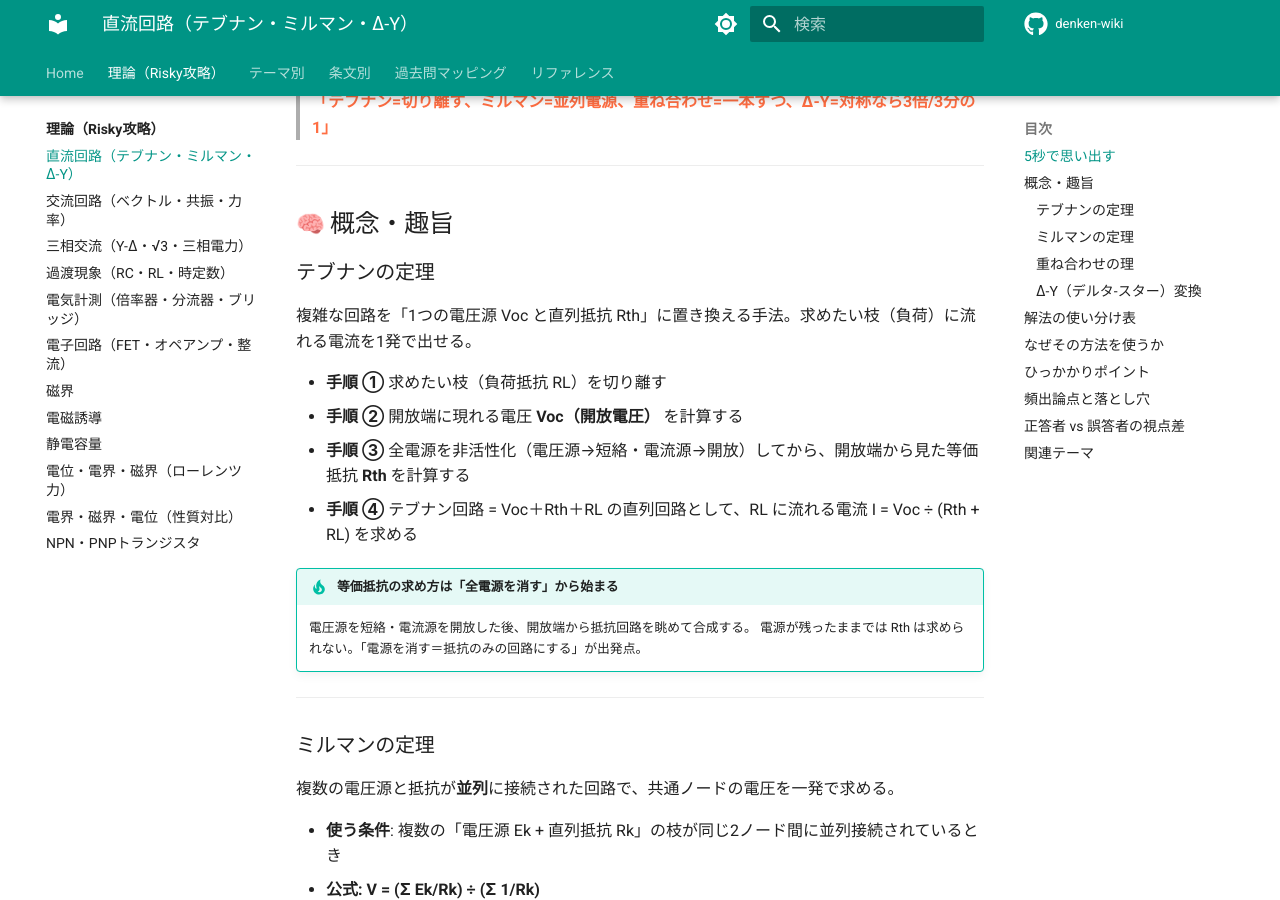
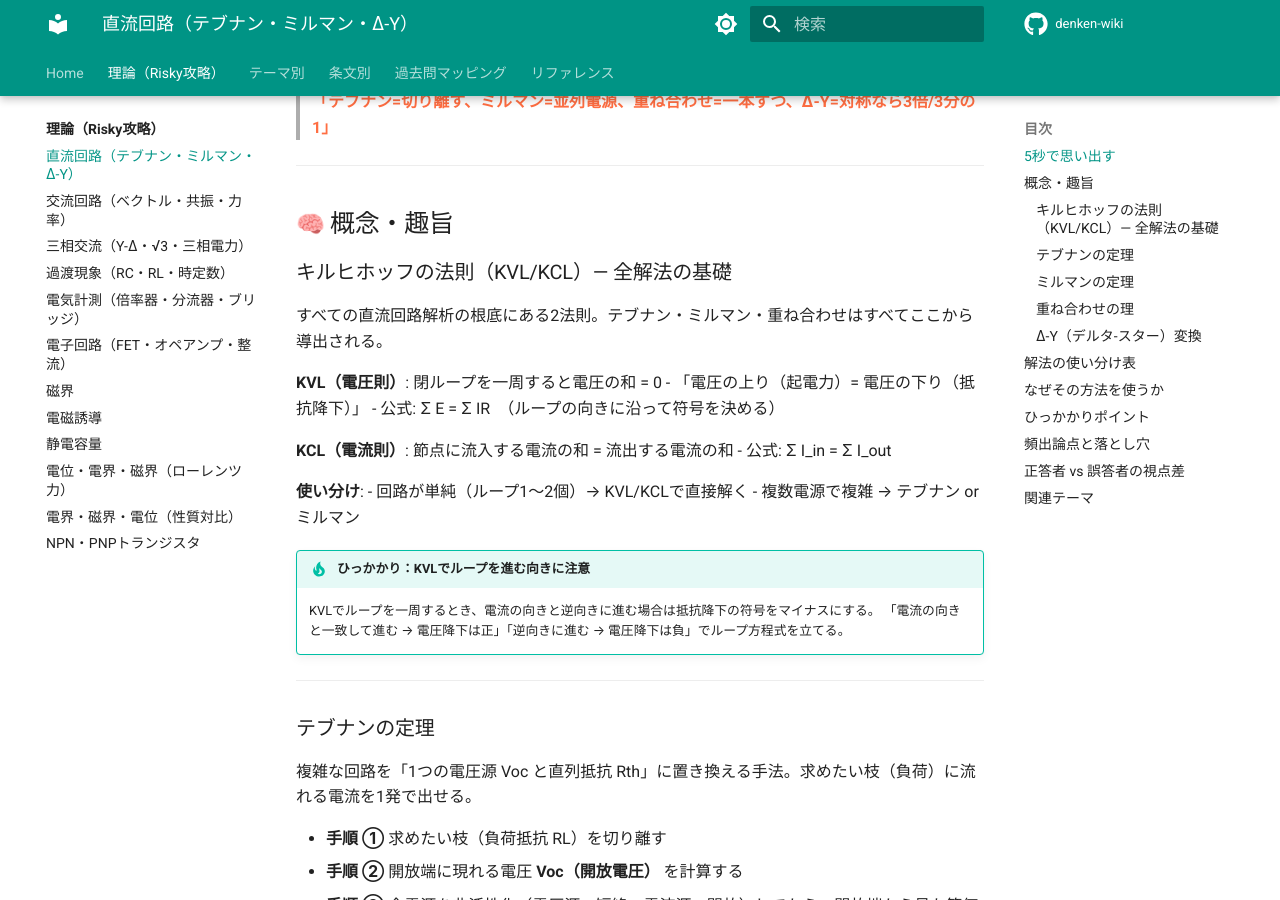
Before and after one commit to kfurufuru/denken-wiki, an MkDocs documentation site: the page built from docs/theory/dc-circuit.md, in a window 1280 px wide and 900 px high, scrolled down 341 px. Built offline with MkDocs 1.6.1 and Material for MkDocs 9.7.7, drawn with Linux system fonts in a browser that asks for light colours; emoji names are drawn with the system emoji font; comment, search, counter and statistics services are not loaded.

Commit message:
fix(theory): 落合陽一・ひろゆきレビュー指摘を全修正
- ac-circuit.md: ベクトル図「電流基準で90°進む」表現を明確化
- transient.md: 初期電荷ゼロ前提を !!! warning で明記、V₀あり時の別式追加
- measurement.md: ブリッジ変数P/Q/R/Xの位置関係を定義、二電力計法追加
- sansou-kouryuu.md: V結線（出力1/√3倍・利用率86.6%）を頻出論点に追加
- dc-circuit.md: KVL/KCLを全解法の基礎として概念冒頭に追加
- electronics.md: MOSFET vs JFET比較表（ゲート構造・動作モード）追加

Co-Authored-By: Claude Sonnet 4.6 <noreply@anthropic.com>

```diff
--- a/docs/theory/dc-circuit.md
+++ b/docs/theory/dc-circuit.md
@@ -9,6 +9,26 @@
 ---
 
 ## :brain: 概念・趣旨
+
+### キルヒホッフの法則（KVL/KCL）— 全解法の基礎
+すべての直流回路解析の根底にある2法則。テブナン・ミルマン・重ね合わせはすべてここから導出される。
+
+**KVL（電圧則）**: 閉ループを一周すると電圧の和 = 0
+- 「電圧の上り（起電力）= 電圧の下り（抵抗降下）」
+- 公式: Σ E = Σ IR　（ループの向きに沿って符号を決める）
+
+**KCL（電流則）**: 節点に流入する電流の和 = 流出する電流の和
+- 公式: Σ I_in = Σ I_out
+
+**使い分け**:
+- 回路が単純（ループ1〜2個）→ KVL/KCLで直接解く
+- 複数電源で複雑 → テブナン or ミルマン
+
+!!! tip "ひっかかり：KVLでループを進む向きに注意"
+    KVLでループを一周するとき、電流の向きと逆向きに進む場合は抵抗降下の符号をマイナスにする。
+    「電流の向きと一致して進む → 電圧降下は正」「逆向きに進む → 電圧降下は負」でループ方程式を立てる。
+
+---
 
 ### テブナンの定理
 
```
Also changed, not shown: docs/theory/ac-circuit.md (+3 -3 lines), docs/theory/electronics.md (+11 -0 lines), docs/theory/measurement.md (+13 -2 lines), docs/theory/sansou-kouryuu.md (+7 -0 lines), docs/theory/transient.md (+9 -0 lines).
